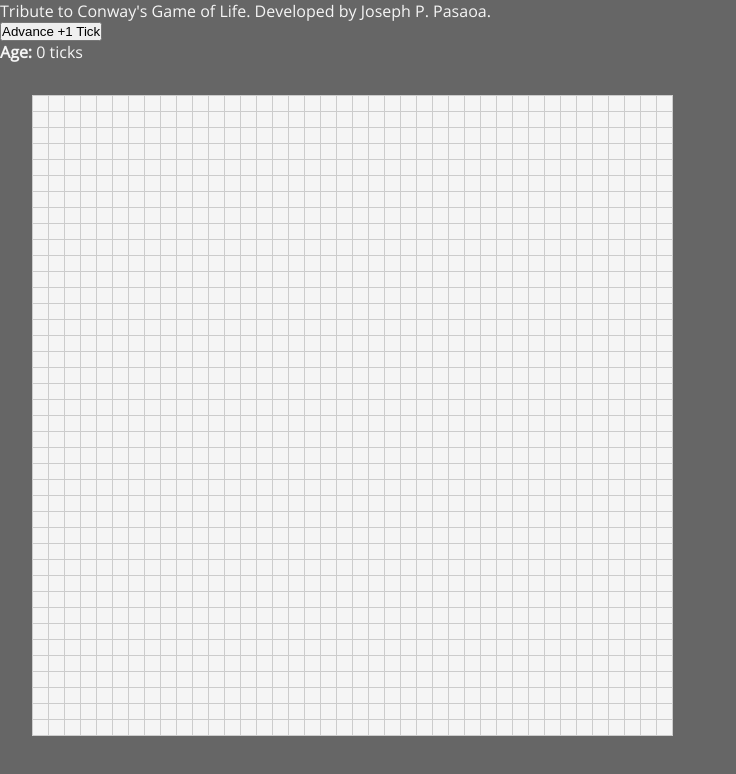
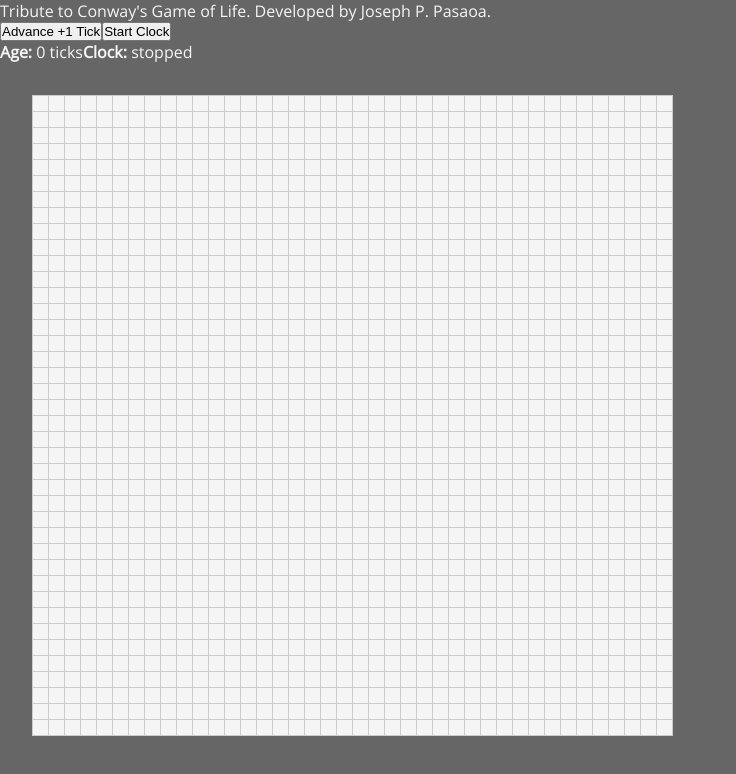
Before and after one commit to joseph-p-pasaoa/conways-game-of-life--react-ts, a React (Create React App) app: page / in a window 1280 px wide. Shown: the top 774 px of the page, without its empty margins (0-736 px from the left). Built offline with nearby package versions, Linux system fonts and the light colour scheme.

Commit message:
finish restructuring App to Gameboard class board based, reconnect clock and variables

```diff
--- a/src/components/Controls.tsx
+++ b/src/components/Controls.tsx
@@ -12,16 +12,16 @@ import React from 'react'
 
 /* TYPING */
 interface Props {
-  // isClockRunning: boolean;
+  isClockRunning: boolean;
   handleClickAdvanceOneTick: () => void;
-  // handleToggleClock: () => void;
+  handleToggleClock: () => void;
 }
 
 
 
 /* COMPONENT */
 const Controls = (props: Props) => {
-  const { /* isClockRunning, */ handleClickAdvanceOneTick /*, handleToggleClock */ } = props;
+  const { isClockRunning, handleClickAdvanceOneTick, handleToggleClock } = props;
 
 
   return(
@@ -32,13 +32,12 @@ const Controls = (props: Props) => {
       >
         Advance +1 Tick
       </button>
-      {/* <button
+      <button
         type='button'
         onClick={handleToggleClock}
       >
         {isClockRunning ? 'Stop Clock' : 'Start Clock'}
-      </button> */}
-
+      </button>
     </div>
   );
 }
--- a/src/components/FeedbackDisplay.tsx
+++ b/src/components/FeedbackDisplay.tsx
@@ -12,7 +12,7 @@ import React from 'react'
 
 /* TYPING */
 interface Props {
-  // isClockRunning: boolean;
+  isClockRunning: boolean;
   ticksPassed: number;
 }
 
@@ -20,13 +20,13 @@ interface Props {
 
 /* COMPONENT */
 const FeedbackDisplay = (props: Props) => {
-  const { /* isClockRunning, */ ticksPassed } = props;
+  const { isClockRunning, ticksPassed } = props;
 
 
   return(
     <div className='status-display'>
       <div><strong>Age:</strong> {ticksPassed} ticks</div>
-      {/* <div><strong>Clock:</strong> {isClockRunning ? 'running' : 'stopped'}</div> */}
+      <div><strong>Clock:</strong> {isClockRunning ? 'running' : 'stopped'}</div>
     </div>
   );
 }
--- a/src/pages/Main.tsx
+++ b/src/pages/Main.tsx
@@ -16,7 +16,7 @@ MAIN Component | Tribute to Conway's Game of Life
 
 
 /* IMPORTS */
-import React, { useState } from 'react';
+import React, { useState, useEffect } from 'react';
 
 import GameBoard from '../classes/GameBoard';
 // import useInterval from '../customhooks/useInterval';
@@ -36,9 +36,20 @@ type Coordinates = [number, number];
 const App = () => {
   const [board, setBoard] = useState(new GameBoard());
   const [reload, setReload] = useState(0);
-  // const [tickInterval, setTickInterval] = useState(1000);  // number in milliseconds (ms)
+  const [tickInterval, setTickInterval] = useState(1000);  // number in milliseconds (ms)
   const [ticksPassed, setTicksPassed] = useState(0);
-  // const [isClockRunning, setIsClockRunning] = useState(false);
+  const [isClockRunning, setIsClockRunning] = useState(false);
+
+  useEffect(() => {
+    let clock: NodeJS.Timer;
+    if (isClockRunning && tickInterval !== 0) {
+      clock = setInterval(() => {
+        board.advanceToNextBoardState();
+        setTicksPassed(ticksPassed + 1);
+      }, tickInterval);
+    }
+    return () => clearInterval(clock);
+  }, [board, isClockRunning, ticksPassed, tickInterval]);
 
   // useInterval(() => {
   //   runOneTick();
@@ -56,9 +67,9 @@ const App = () => {
     setTicksPassed(ticksPassed + 1);
   }
 
-  // const handleToggleClock = () => {
-  //   setIsClockRunning(!isClockRunning);
-  // }
+  const handleToggleClock = () => {
+    setIsClockRunning(!isClockRunning);
+  }
 
 
   // RETURN
@@ -66,12 +77,12 @@ const App = () => {
     <div className='Homepage'>
       Tribute to Conway's Game of Life. Developed by Joseph P. Pasaoa.<br />
       <Controls
-        // isClockRunning={isClockRunning}
+        isClockRunning={isClockRunning}
         handleClickAdvanceOneTick={handleClickAdvanceOneTick}
-        // handleToggleClock={handleToggleClock}
+        handleToggleClock={handleToggleClock}
       />
       <FeedbackDisplay
-        // isClockRunning={isClockRunning}
+        isClockRunning={isClockRunning}
         ticksPassed={ticksPassed}
       />
       <MatrixDisplay
```
